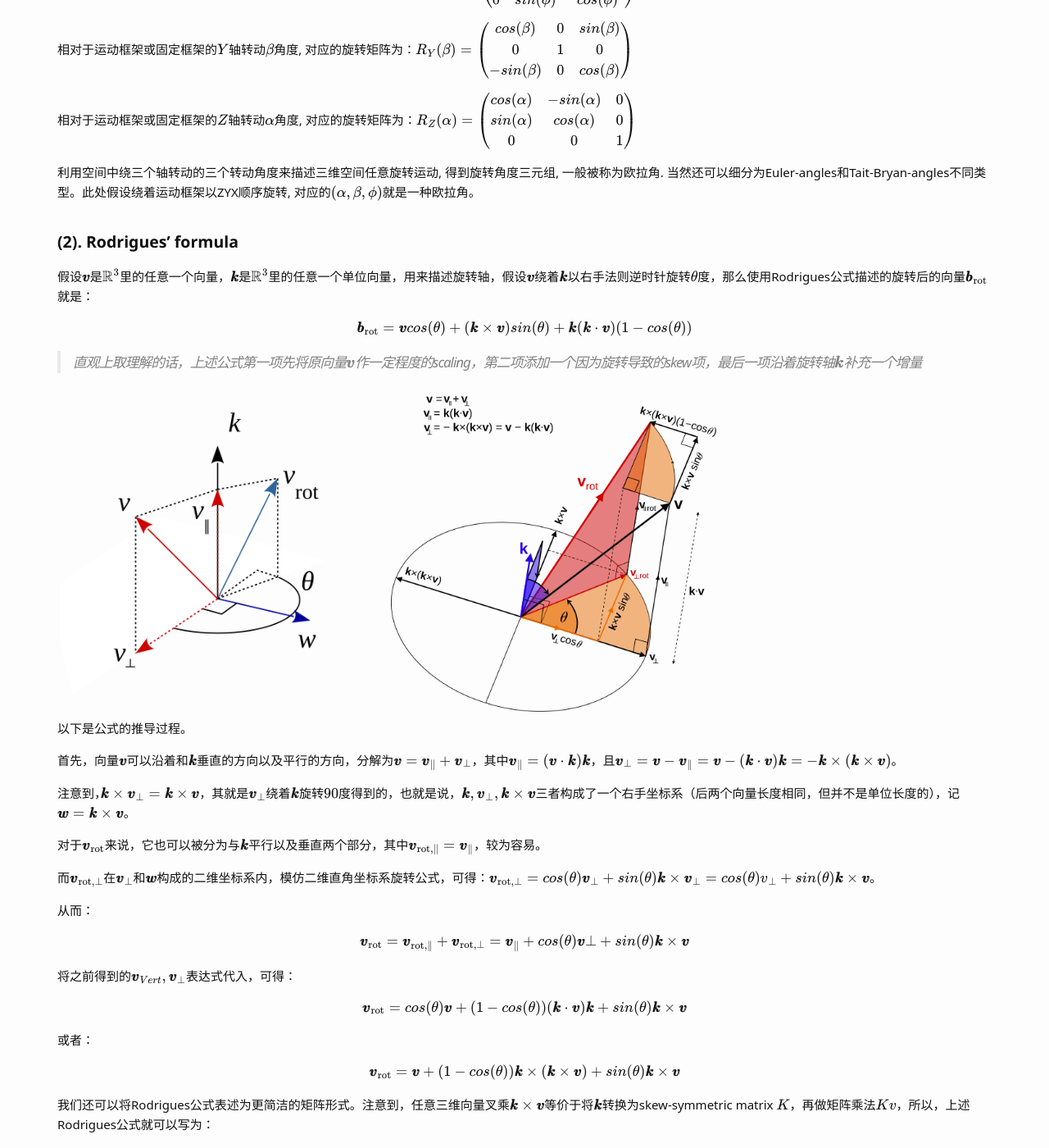
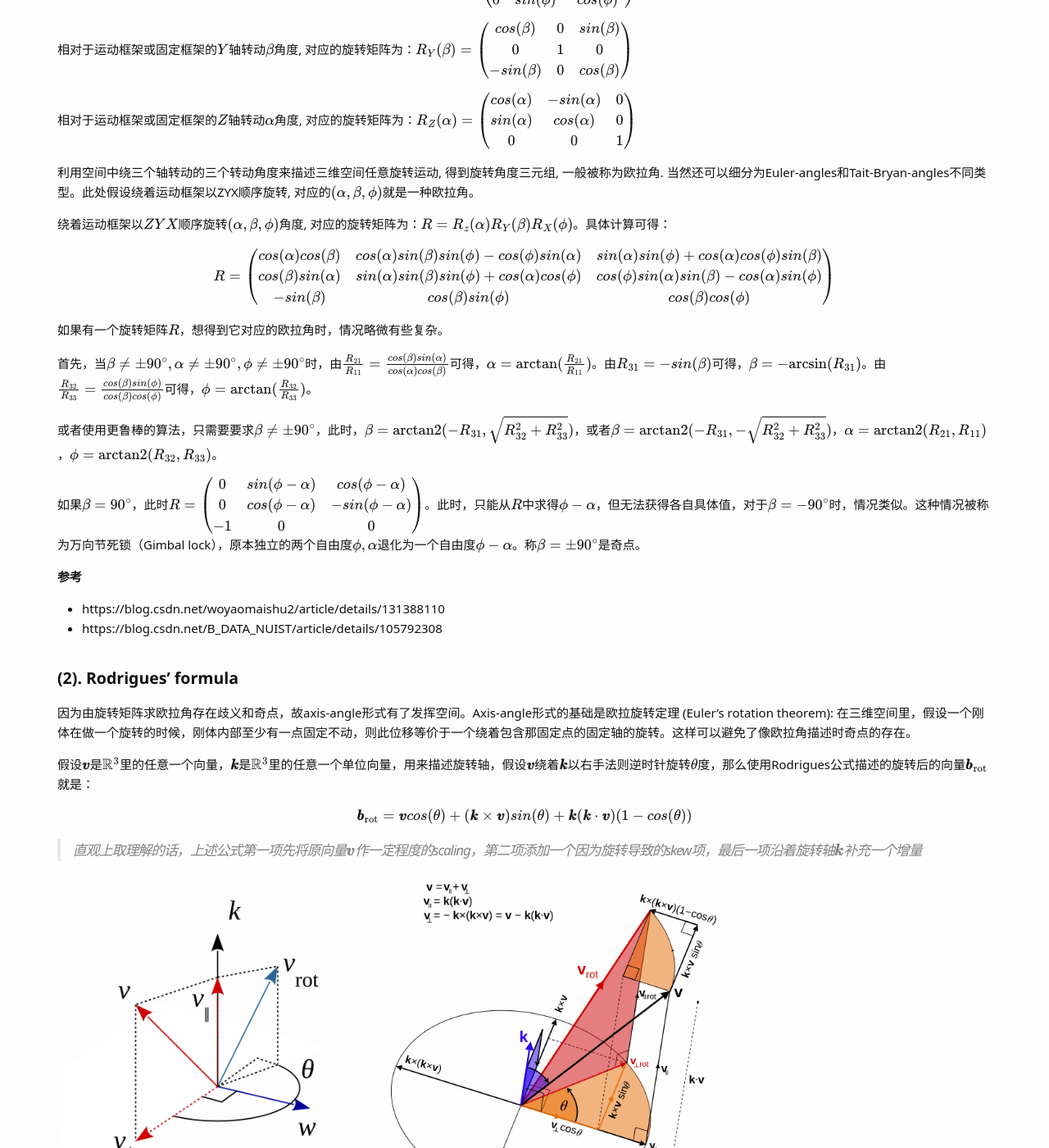
Before and after one commit to Wei-kang-Wang/tech-log, a Jekyll site: the page built from _posts/2024-08-11-3D视觉基础.md, in a window 1280 px wide and 1400 px high, scrolled down 7907 px. Shown: the whole window at 82% size. Built offline with Jekyll 4.4.1, drawn with Linux system fonts in a browser that asks for light colours; some web fonts are replaced; formulas are drawn with MathJax 3; comment, search, counter and statistics services are not loaded.

Commit message:
Update 2024-08-11-3D视觉基础.md

```diff
--- a/_posts/2024-08-11-3D视觉基础.md
+++ b/_posts/2024-08-11-3D视觉基础.md
@@ -186,7 +186,7 @@ $$\bar{p_r}^T (K_r^{-T} E K_l^{-1}) \bar{p_l} = 0$$
 
 三维空间中的旋转矩阵$$R$$是一个$$3 \times 3$$的矩阵，其需要满足：$$R^{\top}R = RR^{\top} = I$$，以及$$\text{det}(R)=1$$。
 
-> 如果$$R^{\top}R = RR^{\top} = I$$，以及$$\text{det}(R)=-1$$，其表示的是reflection+rotation或者仅仅reflection。满足$$R^{\top}R = RR^{\top} = I$$且$$\vert \text{det}(R) \vert=1$$的矩阵构成的集合记为$$O(3)$$。
+> 如果$$R^{\top}R = RR^{\top} = I$$，以及$$\text{det}(R)=-1$$，其表示的是reflection+rotation或者仅仅reflection。满足$$R^{\top}R = RR^{\top} = I$$且$$\vert \text{det}(R) \vert=1$$的矩阵构成的集合记为$$O(3)$$。所有的旋转矩阵构成的集合记为$$SO(3)$$。
 
 
 ### (1). 欧拉角（Euler Angle）
@@ -201,7 +201,27 @@ $$\bar{p_r}^T (K_r^{-T} E K_l^{-1}) \bar{p_l} = 0$$
 
 利用空间中绕三个轴转动的三个转动角度来描述三维空间任意旋转运动, 得到旋转角度三元组, 一般被称为欧拉角. 当然还可以细分为Euler-angles和Tait-Bryan-angles不同类型。此处假设绕着运动框架以ZYX顺序旋转, 对应的$$(\alpha, \beta, \phi)$$就是一种欧拉角。
 
+绕着运动框架以$$ZYX$$顺序旋转$$(\alpha, \beta, \phi)$$角度, 对应的旋转矩阵为：$$R = R_z(\alpha) R_Y(\beta) R_X(\phi)$$。具体计算可得：
+
+$$R = \begin{pmatrix} cos(\alpha) cos(\beta) & cos(\alpha) sin(\beta) sin(\phi) - cos(\phi) sin(\alpha) & sin(\alpha) sin(\phi) + cos(\alpha) cos(\phi) sin(\beta) \\ cos(\beta) sin(\alpha) & sin(\alpha) sin(\beta) sin(\phi) + cos(\alpha) cos(\phi) & cos(\phi) sin(\alpha) sin(\beta) - cos(\alpha) sin(\phi) \\ -sin(\beta) & cos(\beta) sin(\phi) & cos(\beta) cos(\phi) \end{pmatrix}$$
+
+如果有一个旋转矩阵$$R$$，想得到它对应的欧拉角时，情况略微有些复杂。
+
+首先，当$$\beta \neq \pm 90^{\circ}, \alpha \neq \pm 90^{\circ}, \phi \neq \pm 90^{\circ}$$时，由$$\frac{R_{21}}{R_{11}} = \frac{cos(\beta) sin(\alpha)}{cos(\alpha) cos(\beta)}$$可得，$$\alpha = \text{arctan}(\frac{R_{21}}{R_{11}})$$。由$$R_{31} = -sin(\beta)$$可得，$$\beta = -\text{arcsin}(R_{31})$$。由$$\frac{R_{32}}{R_{33}} = \frac{cos(\beta)sin(\phi)}{cos(\beta)cos(\phi)}$$可得，$$\phi = \text{arctan}(\frac{R_{32}}{R_{33}})$$。
+
+或者使用更鲁棒的算法，只需要要求$$\beta \neq \pm 90^{\circ}$$，此时，$$\beta = \text{arctan2}(-R_{31}, \sqrt{R_{32}^2 + R_{33}^2})$$，或者$$\beta = \text{arctan2}(-R_{31}, - \sqrt{R_{32}^2 + R_{33}^2})$$，$$\alpha = \text{arctan2}(R_{21}, R_{11})$$，$$\phi = \text{arctan2}(R_{32}, R_{33})$$。
+
+如果$$\beta = 90^{\circ}$$，此时$$R = \begin{pmatrix} 0 & sin(\phi - \alpha) & cos(\phi - \alpha) \\ 0 & cos(\phi - \alpha) & -sin(\phi - \alpha) \\ -1 & 0 & 0 \end{pmatrix}$$。此时，只能从$$R$$中求得$$\phi - \alpha$$，但无法获得各自具体值，对于$$\beta = -90^{\circ}$$时，情况类似。这种情况被称为万向节死锁（Gimbal lock），原本独立的两个自由度$$\phi, \alpha$$退化为一个自由度$$\phi - \alpha$$。称$$\beta = \pm 90^{\circ}$$是奇点。
+
+
+**参考**
+* https://blog.csdn.net/woyaomaishu2/article/details/131388110
+* https://blog.csdn.net/B_DATA_NUIST/article/details/105792308
+
+
 ### (2). Rodrigues' formula
+
+因为由旋转矩阵求欧拉角存在歧义和奇点，故axis-angle形式有了发挥空间。Axis-angle形式的基础是欧拉旋转定理 (Euler’s rotation theorem): 在三维空间里，假设一个刚体在做一个旋转的时候，刚体内部至少有一点固定不动，则此位移等价于一个绕着包含那固定点的固定轴的旋转。这样可以避免了像欧拉角描述时奇点的存在。
 
 假设$$\pmb{v}$$是$$\mathbb{R}^3$$里的任意一个向量，$$\pmb{k}$$是$$\mathbb{R}^3$$里的任意一个单位向量，用来描述旋转轴，假设$$\pmb{v}$$绕着$$\pmb{k}$$以右手法则逆时针旋转$$\theta$$度，那么使用Rodrigues公式描述的旋转后的向量$$\pmb{b}_{\text{rot}}$$就是：
 
```
